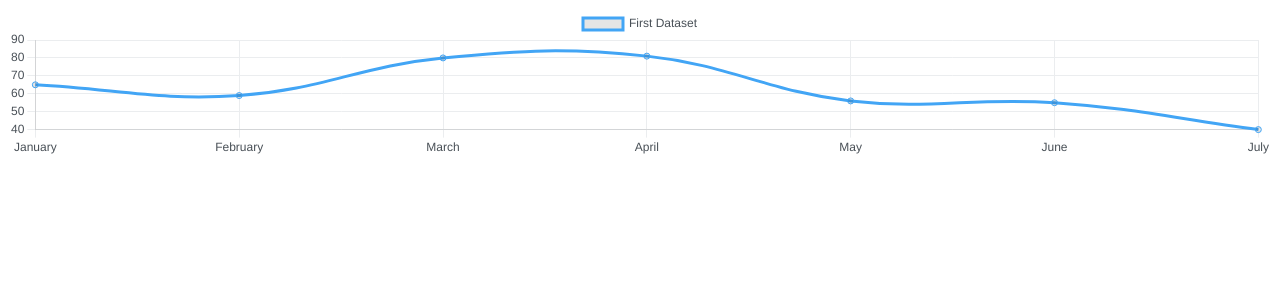
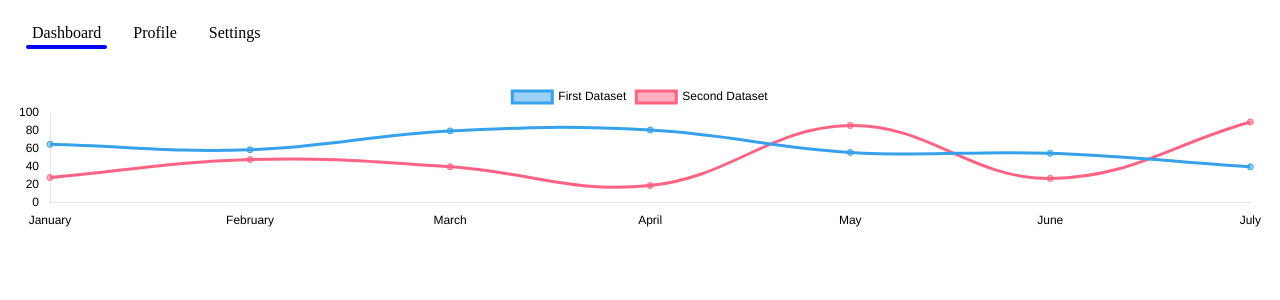
Before and after one commit to AndrsBarrer/DogRepel, a Vue app in the folder Website/: page / in a window 1280 px wide. Shown: the top 300 px of the page. Built offline with nearby package versions, Linux system fonts and the light colour scheme.

Commit message:
Added basic menu

```diff
--- a/Website/index.html
+++ b/Website/index.html
@@ -4,7 +4,7 @@
     <meta charset="UTF-8">
     <link rel="icon" href="/favicon.ico">
     <meta name="viewport" content="width=device-width, initial-scale=1.0">
-    <title>Vite App</title>
+    <title>Dog Repel</title>
   </head>
   <body>
     <div id="app"></div>
--- a/Website/package.json
+++ b/Website/package.json
@@ -20,6 +20,7 @@
     "primeicons": "^7.0.0",
     "primevue": "^4.0.5",
     "vue": "^3.4.29",
+    "vue-chartjs": "^5.3.1",
     "vue-router": "^4.4.3"
   },
   "devDependencies": {
@@ -33,8 +34,9 @@
     "@vue/tsconfig": "^0.5.1",
     "jsdom": "^24.1.0",
     "npm-run-all2": "^6.2.0",
+    "sass-embedded": "^1.78.0",
     "typescript": "^5.5.4",
-    "vite": "^5.4.2",
+    "vite": "^5.4.3",
     "vitest": "^1.6.0",
     "vue-tsc": "^2.0.21"
   }
--- a/Website/src/App.vue
+++ b/Website/src/App.vue
@@ -2,11 +2,12 @@
 </script>
 
 <template>
+  <body>
   <div id="app">
     <router-view />
   </div>
+  </body>
 </template>
 
-<style scoped>
-/* Your styles here */
+<style lang="scss" scoped>
 </style>
--- a/Website/src/assets/main.css
+++ b/Website/src/assets/main.css
@@ -33,3 +33,14 @@ a,
     padding: 0 2rem;
   }
 }
+
+body {
+  margin: 0;
+  height: 100%;
+  overflow-x: hidden;
+  overflow-y: auto;
+  background-color: var(--surface-b);
+  font-family: var(--font-family);
+  font-weight: 400;
+  color: var(--text-color);
+}
--- a/Website/src/components/ChartComponent.vue
+++ b/Website/src/components/ChartComponent.vue
@@ -1,23 +1,24 @@
+
 <template>
   <div class="card">
-    <h1> Hi</h1>
       <Chart type="line" :data="chartData" :options="chartOptions" class="h-[30rem]" />
   </div>
 </template>
 
 <script setup>
-import { ref, onMounted } from 'vue';
-import { Chart } from 'primevue/chart'; // Import Chart component from PrimeVue
-
-const chartData = ref();
-const chartOptions = ref();
+import { ref, onMounted } from "vue";
 
 onMounted(() => {
   chartData.value = setChartData();
   chartOptions.value = setChartOptions();
 });
 
+const chartData = ref();
+const chartOptions = ref();
+
 const setChartData = () => {
+  const documentStyle = getComputedStyle(document.documentElement);
+
   return {
       labels: ['January', 'February', 'March', 'April', 'May', 'June', 'July'],
       datasets: [
@@ -25,46 +26,53 @@ const setChartData = () => {
               label: 'First Dataset',
               data: [65, 59, 80, 81, 56, 55, 40],
               fill: false,
-        borderColor: '#42A5F5',
+              borderColor: documentStyle.getPropertyValue('--p-cyan-500'),
+              tension: 0.4
+          },
+          {
+              label: 'Second Dataset',
+              data: [28, 48, 40, 19, 86, 27, 90],
+              fill: false,
+              borderColor: documentStyle.getPropertyValue('--p-gray-500'),
               tension: 0.4
           }
       ]
   };
 };
+const setChartOptions = () => {
+  const documentStyle = getComputedStyle(document.documentElement);
+  const textColor = documentStyle.getPropertyValue('--p-text-color');
+  const textColorSecondary = documentStyle.getPropertyValue('--p-text-muted-color');
+  const surfaceBorder = documentStyle.getPropertyValue('--p-content-border-color');
 
-const setChartOptions = () => {
   return {
       maintainAspectRatio: false,
       aspectRatio: 0.6,
       plugins: {
           legend: {
               labels: {
-          color: '#495057'
+                  color: textColor
               }
           }
       },
       scales: {
           x: {
               ticks: {
-          color: '#495057'
+                  color: textColorSecondary
               },
               grid: {
-          color: '#ebedef'
+                  color: surfaceBorder
               }
           },
           y: {
               ticks: {
-          color: '#495057'
+                  color: textColorSecondary
               },
               grid: {
-          color: '#ebedef'
+                  color: surfaceBorder
               }
           }
       }
   };
-};
+}
 </script>
-
-<style scoped>
-/* Your styles here */
-</style>
--- /dev/null
+++ b/Website/src/components/MenuComponent.vue
@@ -0,0 +1,78 @@
+<template>
+    <div class="menu-container">
+      <div class="menu-list" v-for="menuItem in menuItems" :key="menuItem">
+        <input type="radio" name="menu" />
+        <div class=menu-item>
+            <label @click="selectMenuItem(menuItem)"> {{ menuItem }}</label>
+            <div v-if="selectedMenuItem===menuItem" class="blue-bar"></div>
+        </div>
+    </div>
+    </div>
+  </template>
+
+<script setup lang="ts">
+
+import { ref } from 'vue';
+
+const menuItems = ref(['Dashboard', 'Profile', 'Settings']); // Selection of all available menu tabs
+const selectedMenuItem = ref( menuItems.value[0]); // This will be the default item when the app starts
+
+
+// Defining what type of event we want to emit to the parent
+const emit = defineEmits(['sendMenuItem']);
+
+// Updates selected variable with menuItem so that blue bar knows where it is supposed to be
+// Function that emits with the defined type, a variable
+function selectMenuItem(menuItem: string) {
+    selectedMenuItem.value = menuItem;
+    emit('sendMenuItem', menuItem);
+}
+</script>
+
+
+
+<style lang="scss" scoped>
+
+.menu-container {
+    display: flex;
+    position: relative;
+    margin-bottom: 2rem;
+
+    label {
+        font-size: 1rem;
+        display: block;
+        padding-top: 1rem;
+        padding-left: 1rem;
+        padding-right: 1rem;
+        padding-bottom: 0.2rem; // Padding is this way to make blue bar go under text
+        text-align: center;
+        cursor:pointer;
+    }
+
+    input[type="radio"] {
+        display: none;
+    }
+
+    .menu-list {
+        position: relative;
+        transition: all 0.3s ease-in-out;
+        &:hover {
+            color: rgb(60, 60, 217);
+        }
+
+        .blue-bar {
+            display: block;
+            width: 80%;
+            margin-left: auto;
+            margin-right: auto;
+            background-color: blue;
+            height: 4px;
+            bottom: 0;
+            left: 0;
+            border-radius: 10px;
+        }
+    }
+}
+
+
+</style>
--- a/Website/src/main.ts
+++ b/Website/src/main.ts
@@ -2,12 +2,31 @@ import { createApp } from 'vue';
 import App from './App.vue';
 import PrimeVue from 'primevue/config';
 import router from './router'; // Import the router instance
+
+
 import Chart from 'primevue/chart'; // Import Chart from PrimeVue
+
+import Aura from '@primevue/themes/aura';
+import 'primeicons/primeicons.css';                     // PrimeIcons CSS
 
 const app = createApp(App);
 
 app.use(router); // Use the router instance with the app
 app.use(PrimeVue);
-app.component('Chart', Chart); // Register Chart component globally
+app.component('Chart', Chart);
+
+app.use(PrimeVue, {
+    // Default theme configuration
+    theme: {
+        preset: Aura,
+        options: {
+            prefix: 'p',
+            darkModeSelector: 'system',
+            cssLayer: false
+        }
+    }
+ });
+
+
 
 app.mount('#app');
--- a/Website/src/views/HomeView.vue
+++ b/Website/src/views/HomeView.vue
@@ -1,71 +1,26 @@
+<!-- src/views/HomeView.vue -->
 <template>
   <main>
-    <Chart type="line" :data="chartData" :options="chartOptions" class="h-[30rem]" />
+    <MenuComponent></MenuComponent>
+
+    <ChartComponent v-if="currentMenuItem==='Dashboard'"/>
+
+    <h1 v-if="currentMenuItem==='Profile'"> profile will show here</h1>
+
+    <h1 v-if="currentMenuItem==='Settings'"> Settings will show here</h1>
   </main>
 </template>
 
 <script setup lang="ts">
-import { ref, onMounted } from 'vue';
+import { ref } from 'vue';
 
-const chartData = ref();
-const chartOptions = ref();
+import ChartComponent from '../components/ChartComponent.vue';
+import MenuComponent from '../components/MenuComponent.vue';
 
-onMounted(() => {
-  chartData.value = setChartData();
-  chartOptions.value = setChartOptions();
-});
+const currentMenuItem = ref('Dashboard');
 
-const setChartData = () => {
-  return {
-    labels: ['January', 'February', 'March', 'April', 'May', 'June', 'July'],
-    datasets: [
-      {
-        label: 'First Dataset',
-        data: [65, 59, 80, 81, 56, 55, 40],
-        fill: false,
-        borderColor: '#42A5F5',
-        tension: 0.4
-      }
-    ]
-  };
-};
-
-const setChartOptions = () => {
-  return {
-    maintainAspectRatio: false,
-    aspectRatio: 0.6,
-    plugins: {
-      legend: {
-        labels: {
-          color: '#495057'
-        }
-      }
-    },
-    scales: {
-      x: {
-        ticks: {
-          color: '#495057'
-        },
-        grid: {
-          color: '#ebedef'
-        }
-      },
-      y: {
-        ticks: {
-          color: '#495057'
-        },
-        grid: {
-          color: '#ebedef'
-        }
-      }
-    }
-  };
-};
 </script>
 
 <style scoped>
-h1 {
-  font-size: 30px;
-  color: black;
-}
+/* Your styles here */
 </style>
```
Also changed, not shown: Website/vite.config.js.timestamp-1725901152624-82a1a8c45706b.mjs (added, +21 -0 lines), 1 other file (tests, documents, lock files or other folders). Lines whose indentation alone changed are shown as unchanged.
